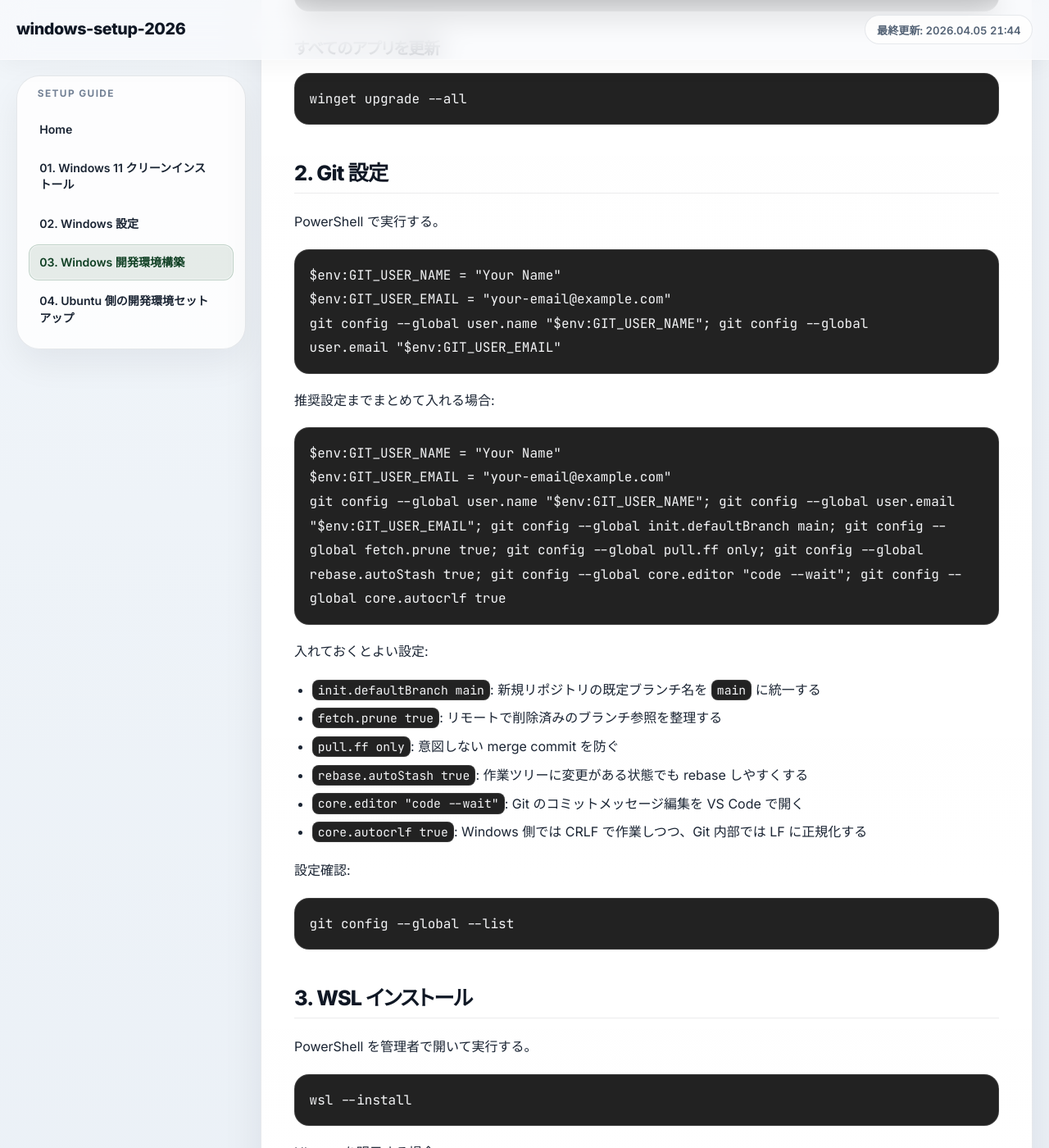
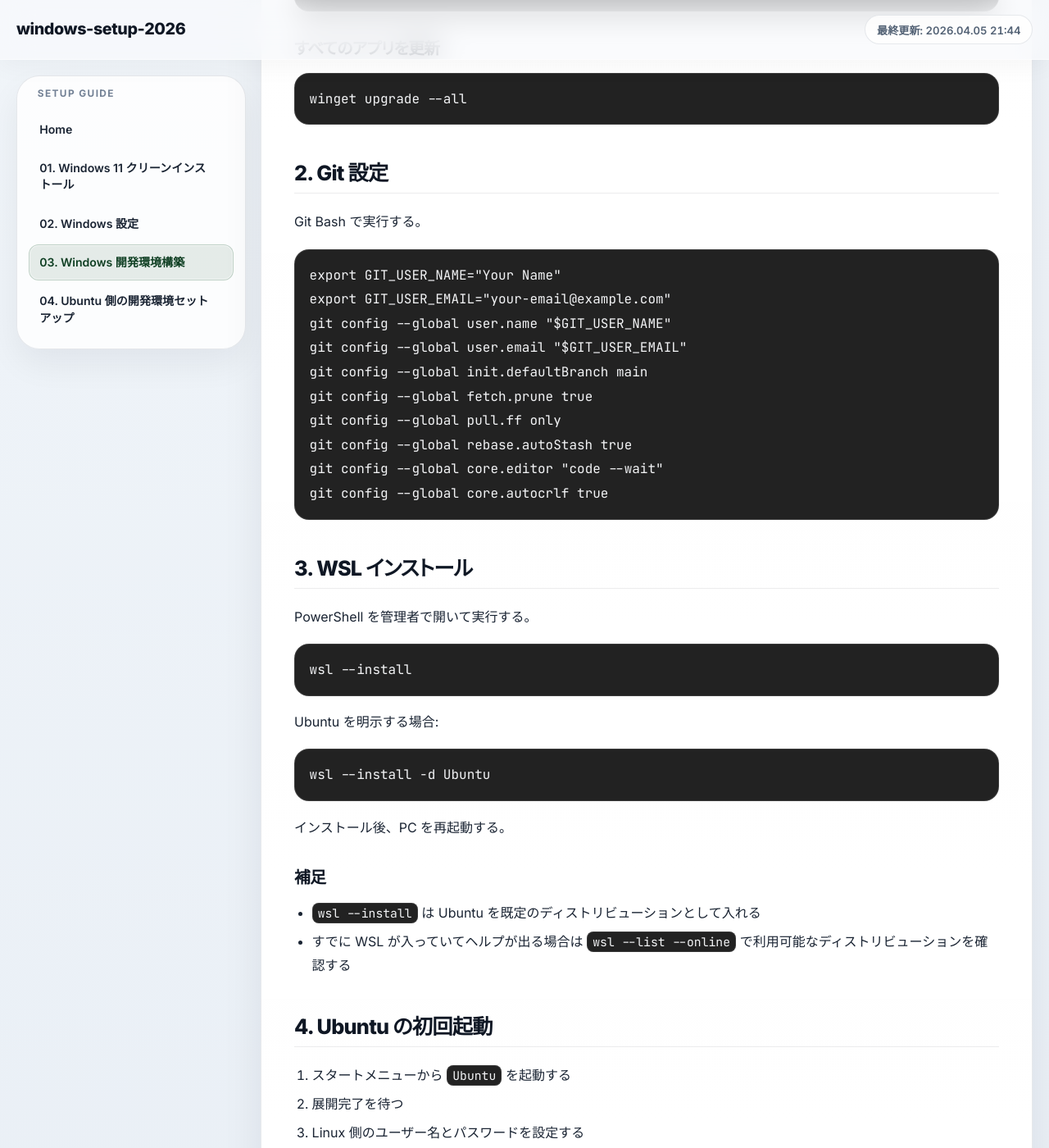
Before and after one commit to koumatsumoto/windows-setup-2026, a Jekyll site: the page built from docs/03-WINDOWS-DEVELOPMENT-SETUP.md, in a window 1280 px wide and 1400 px high, scrolled down 1148 px. Shown: the whole window at 82% size. Built offline with Jekyll 4.4.1, drawn with Linux system fonts in a browser that asks for light colours; our own code applies the rules of GitHub Pages for plain Markdown files.

Commit message:
docs(git): simplify setup steps
**作業背景**
- Git 設定手順をさらにシンプルにし、推奨設定だけをそのまま実行できる形にしたい要望があった
- Windows 側も PowerShell ではなく Git Bash 前提に揃える必要があった

**計画と理由**
- 説明文や選択肢を減らし、実際に使う設定だけを複数行の sh コードブロックへ集約する
- Windows と Ubuntu の差分は shell 前提と autocrlf のみとし、見た目と運用を揃える

**作業内容と結果**
- docs/03-WINDOWS-DEVELOPMENT-SETUP.md の Git 設定を Git Bash 前提へ変更し、推奨設定のみの sh コードブロックに整理した
- docs/04-UBUNTU-SETUP.md の Git 設定も同じ構成に整理し、補足説明を削除した
- 両 OS で Name と Email を環境変数から設定し、推奨 Git config を改行区切りでそのまま実行できる形に統一した

````diff
--- a/docs/03-WINDOWS-DEVELOPMENT-SETUP.md
+++ b/docs/03-WINDOWS-DEVELOPMENT-SETUP.md
@@ -44,35 +44,19 @@ winget upgrade --all
 
 ## 2. Git 設定
 
-PowerShell で実行する。
+Git Bash で実行する。
 
-```powershell
-$env:GIT_USER_NAME = "Your Name"
-$env:GIT_USER_EMAIL = "your-email@example.com"
-git config --global user.name "$env:GIT_USER_NAME"; git config --global user.email "$env:GIT_USER_EMAIL"
-```
-
-推奨設定までまとめて入れる場合:
-
-```powershell
-$env:GIT_USER_NAME = "Your Name"
-$env:GIT_USER_EMAIL = "your-email@example.com"
-git config --global user.name "$env:GIT_USER_NAME"; git config --global user.email "$env:GIT_USER_EMAIL"; git config --global init.defaultBranch main; git config --global fetch.prune true; git config --global pull.ff only; git config --global rebase.autoStash true; git config --global core.editor "code --wait"; git config --global core.autocrlf true
-```
-
-入れておくとよい設定:
-
-- `init.defaultBranch main`: 新規リポジトリの既定ブランチ名を `main` に統一する
-- `fetch.prune true`: リモートで削除済みのブランチ参照を整理する
-- `pull.ff only`: 意図しない merge commit を防ぐ
-- `rebase.autoStash true`: 作業ツリーに変更がある状態でも rebase しやすくする
-- `core.editor "code --wait"`: Git のコミットメッセージ編集を VS Code で開く
-- `core.autocrlf true`: Windows 側では CRLF で作業しつつ、Git 内部では LF に正規化する
-
-設定確認:
-
-```powershell
-git config --global --list
+```sh
+export GIT_USER_NAME="Your Name"
+export GIT_USER_EMAIL="your-email@example.com"
+git config --global user.name "$GIT_USER_NAME"
+git config --global user.email "$GIT_USER_EMAIL"
+git config --global init.defaultBranch main
+git config --global fetch.prune true
+git config --global pull.ff only
+git config --global rebase.autoStash true
+git config --global core.editor "code --wait"
+git config --global core.autocrlf true
 ```
 
 ## 3. WSL インストール
````
Also changed, not shown: docs/04-UBUNTU-SETUP.md (+9 -25 lines).
